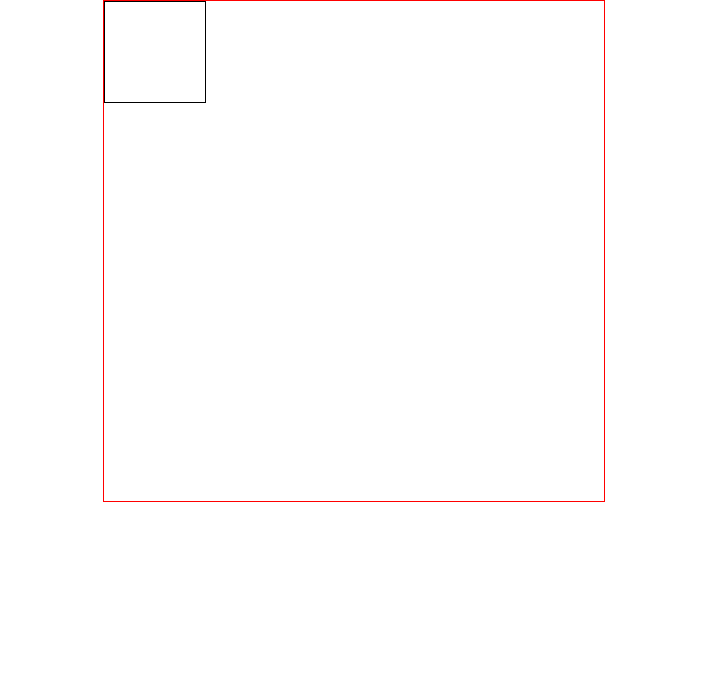
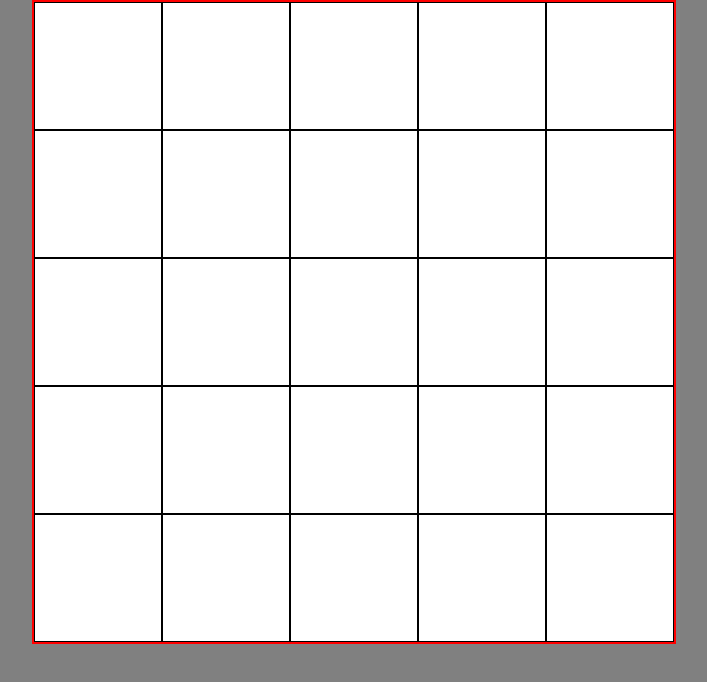
Before and after one commit to ajhanson22227/New-Etch-a-Sketch, a plain HTML site: page index.html in a window 1280 px wide. Shown: the whole page, without its empty margins (286-993 px from the left). Drawn offline with Linux system fonts and the light colour scheme.

Commit message:
added grid creation functionality

```diff
--- a/index.html
+++ b/index.html
@@ -7,7 +7,7 @@
         <meta name="viewport" content="width=device-width, initial-scale=1">
         <link rel="stylesheet" href="styles.css">
     </head>
-    <body>
+    <body onload="createGrid(5)">
 
         <div id="etchContainer"></div>
 
--- a/scripts.js
+++ b/scripts.js
@@ -1,7 +1,26 @@
 let etchContainer = document.getElementById("etchContainer");
-let etchSquareDiv = document.createElement("div");
-etchSquareDiv.classList.add("etchSquare");
-etchSquareDiv.style.height= "100px";
-etchSquareDiv.style.width = "100px";
+let etchSquareListener = document.getElementsByClassName('etchSquare')
 
-etchContainer.appendChild(etchSquareDiv);
+
+//gridSize will be the variable that will change depending on user input. On window load, it becomes 16
+let gridSize;
+
+
+
+
+
+
+
+//this will start with a 16x16 grid on first open
+function createGrid(totalGridSize){
+    gridSize = totalGridSize;
+
+    etchContainer.style.gridTemplateColumns = `repeat(${gridSize}, 1fr)`;
+    etchContainer.style.gridTemplateRows = `repeat(${gridSize}, 1fr)`;
+
+    for (let i = 0; i < gridSize * gridSize; i++){
+        let etchSquareDiv = document.createElement("div");
+        etchSquareDiv.className = 'etchSquare';
+        etchContainer.appendChild(etchSquareDiv);
+    }
+}
--- a/styles.css
+++ b/styles.css
@@ -1,13 +1,16 @@
 body{
     margin: 0;
     padding: 0;
+    background-color: gray;
 }
 
 #etchContainer{
-    height: 500px;
-    width: 500px;
+    background-color: white;
+    display: grid;
+    width: 50vw;
+    height: 50vw;
     margin: auto;
-    border: 1px solid red;
+    border: 2px red solid;
 }
 
 .etchSquare{
```
